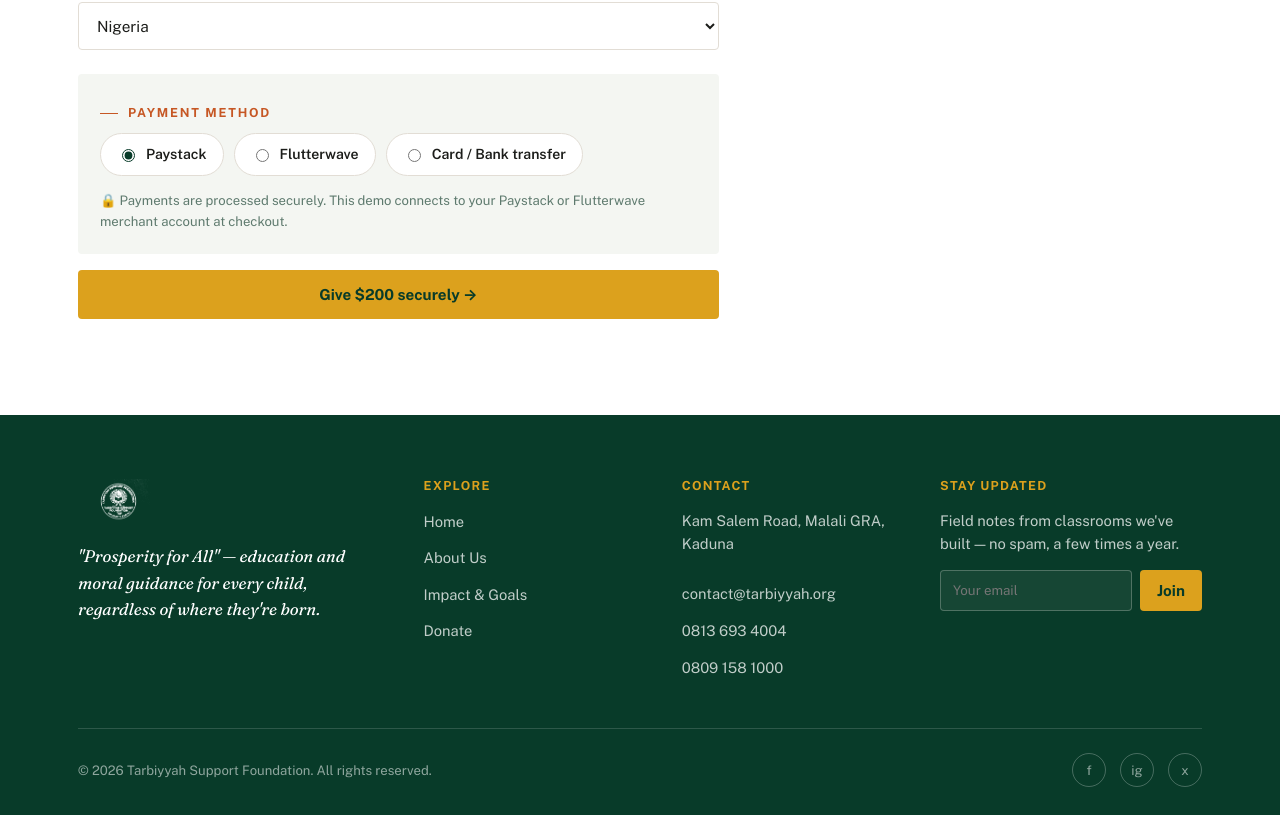
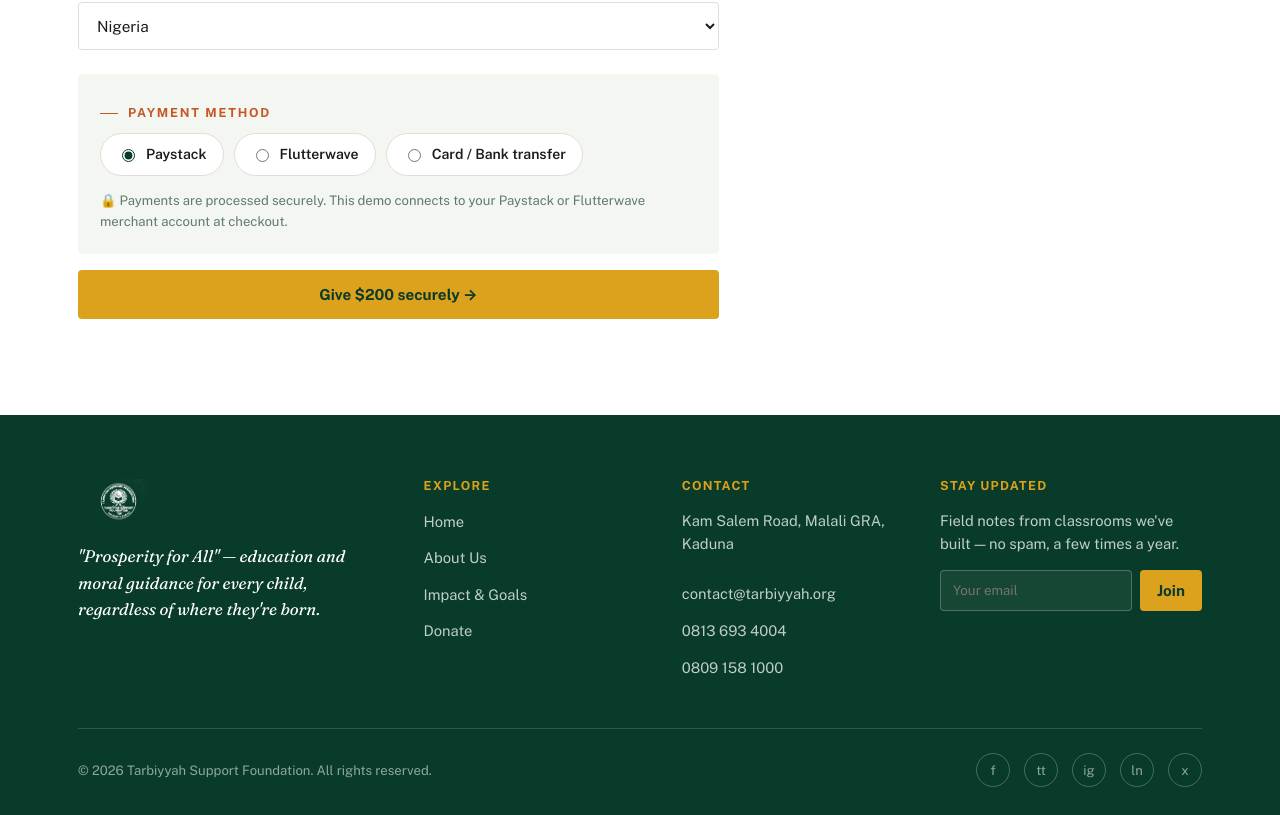
Before and after one commit to abukadafa/Tarbiyyah, a React (Vite) app: page /donate in a window 1280 px wide. Shown: the part 1365-2180 px from the top of the page. Built offline with nearby package versions, Linux system fonts and the light colour scheme.

Commit message:
Add TikTok and LinkedIn placeholder links to the footer social row

```diff
--- a/src/components/Footer.jsx
+++ b/src/components/Footer.jsx
@@ -65,9 +65,11 @@ export default function Footer() {
         <div className="footer-bottom">
           <span>© 2026 Tarbiyyah Support Foundation. All rights reserved.</span>
           <div className="social-row">
-            <a href="#" aria-label="Facebook">f</a>
-            <a href="#" aria-label="Instagram">ig</a>
-            <a href="#" aria-label="X">x</a>
+            <a href="#" aria-label="Facebook" onClick={(e) => e.preventDefault()}>f</a>
+            <a href="#" aria-label="TikTok" onClick={(e) => e.preventDefault()}>tt</a>
+            <a href="#" aria-label="Instagram" onClick={(e) => e.preventDefault()}>ig</a>
+            <a href="#" aria-label="LinkedIn" onClick={(e) => e.preventDefault()}>ln</a>
+            <a href="#" aria-label="X" onClick={(e) => e.preventDefault()}>x</a>
           </div>
         </div>
       </div>
```
